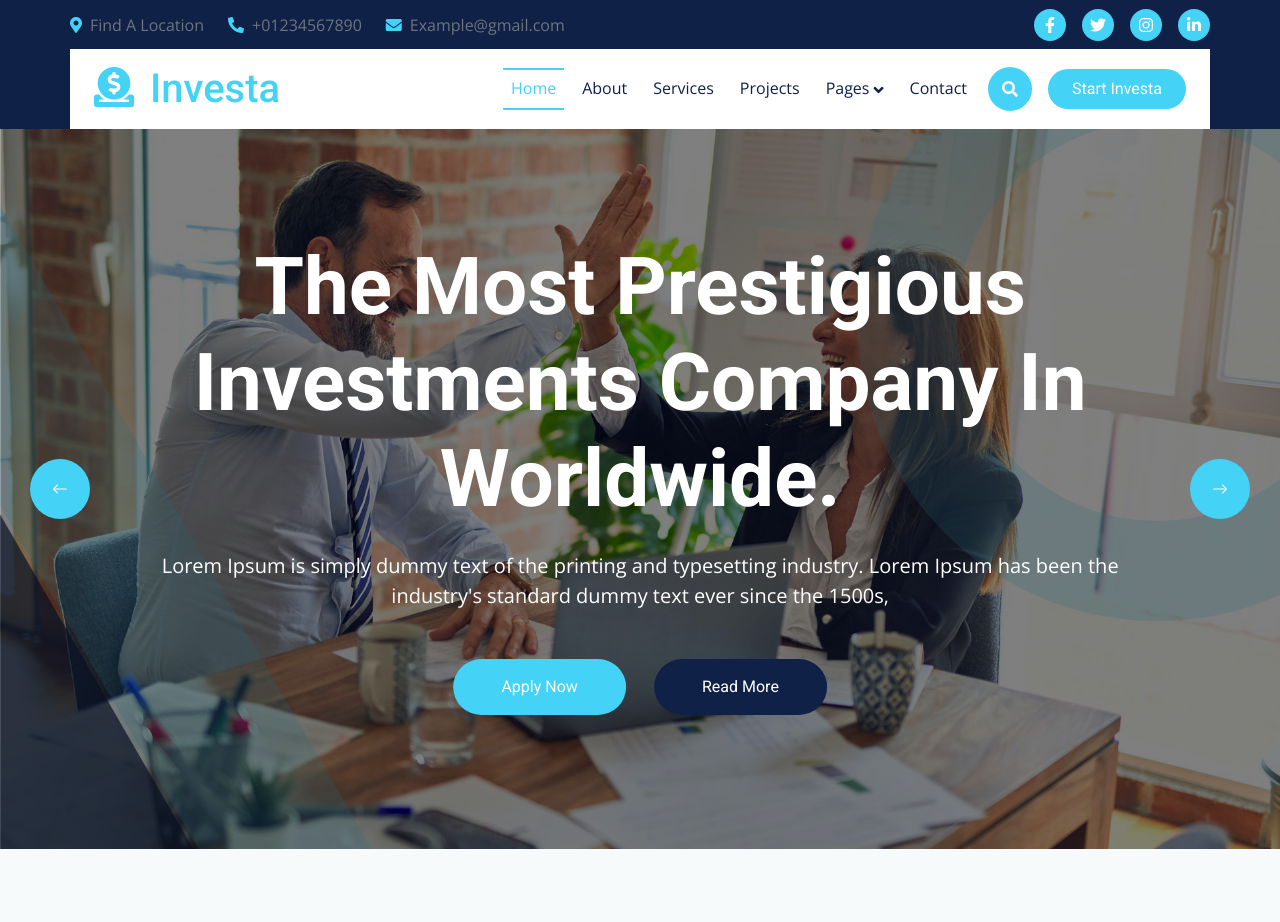
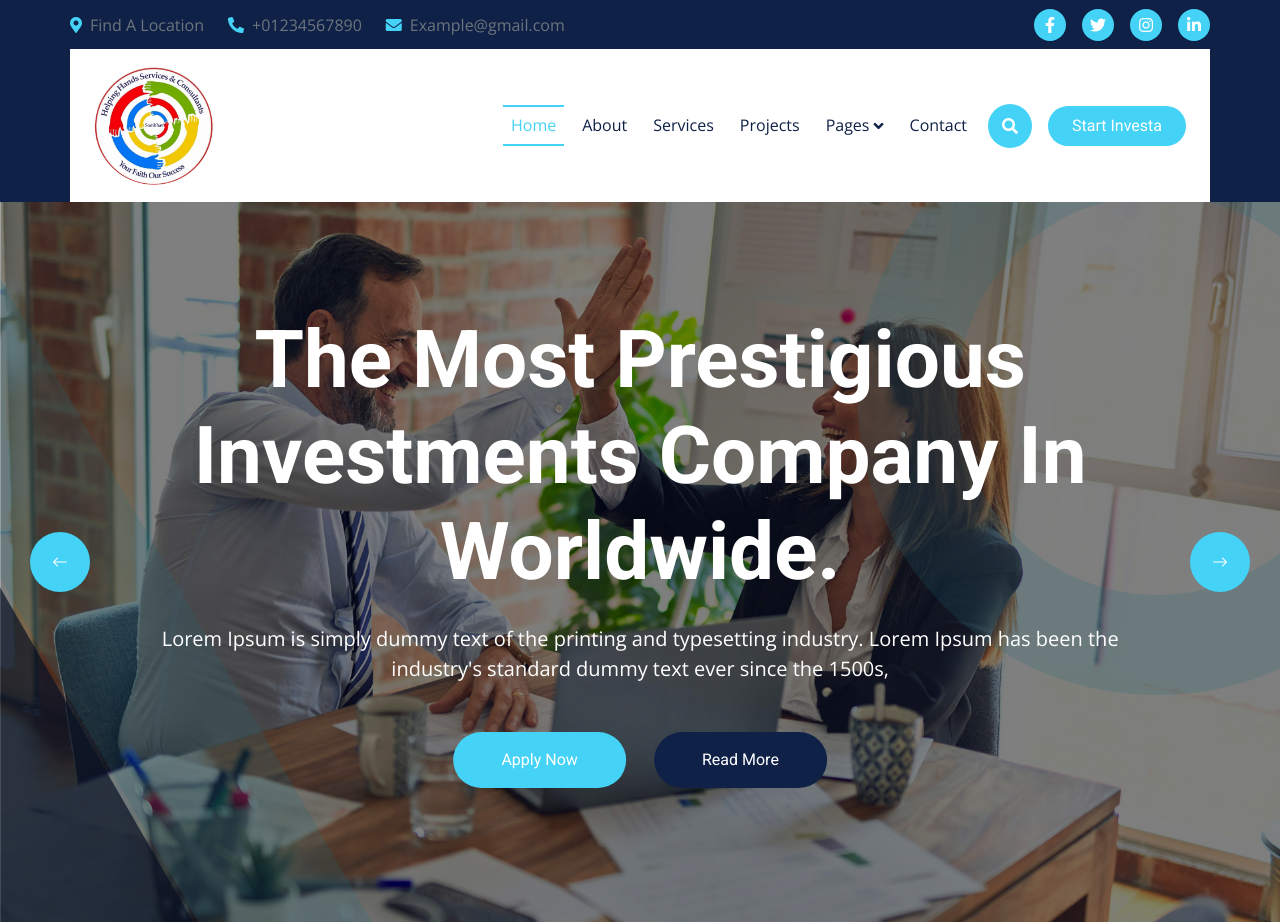
Before and after one commit to Den-enterprise/hhsc, a plain HTML site: page index.html in a window 1280 px wide. Shown: the top 922 px of the page. Drawn offline with nearby package versions, Linux system fonts and the light colour scheme.

Commit message:
logo update

```diff
--- a/index.html
+++ b/index.html
@@ -74,8 +74,8 @@
             <div class="container px-0">
                 <nav class="navbar navbar-expand-lg navbar-dark bg-white py-3 px-4">
                     <a href="index.html" class="navbar-brand p-0">
-                        <h1 class="text-primary m-0"><i class="fas fa-donate me-3"></i>Investa</h1>
-                        <!-- <img src="img/logo.png" alt="Logo"> -->
+                        <!-- <h1 class="text-primary m-0"><i class="fas fa-donate me-3"></i>Investa</h1> -->
+                        <img src="img/logo.png" alt="Logo" style="width: 120px;">
                     </a>
                     <button class="navbar-toggler" type="button" data-bs-toggle="collapse" data-bs-target="#navbarCollapse">
                         <span class="fa fa-bars"></span>
```
Also changed, not shown: img/logo.png (added).
